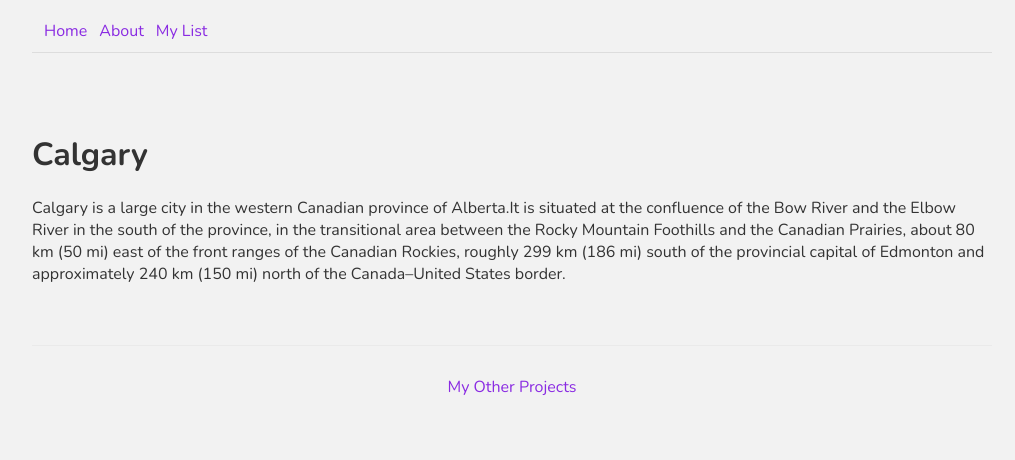
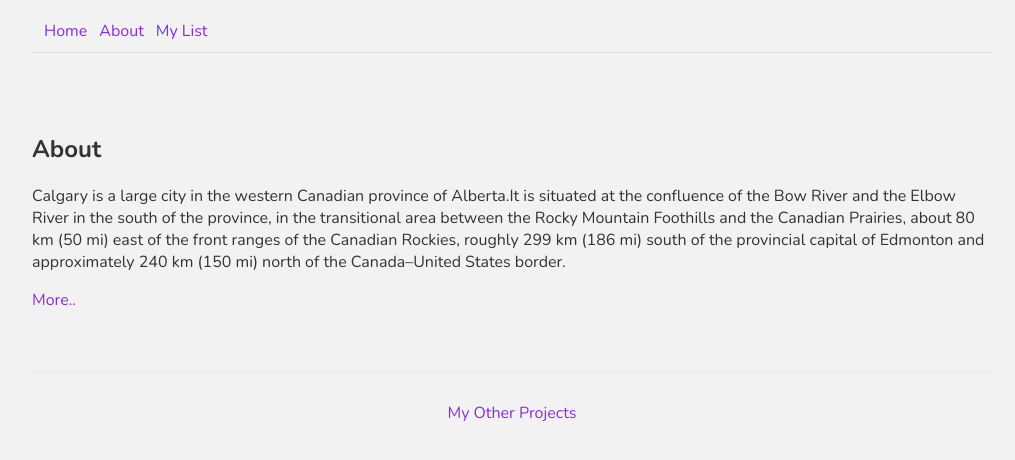
Before and after one commit to sidchopp/next-list, a Next.js app: page /about in a window 1280 px wide. Shown: the top 460 px of the page, without its empty margins (128-1143 px from the left). Built offline with nearby package versions, Linux system fonts and the light colour scheme.

Commit message:
Calgary website's url included in about page

```diff
--- a/pages/about.js
+++ b/pages/about.js
@@ -1,7 +1,7 @@
 const About = () => {
   return (
     <div>
-      <h1> Calgary</h1>
+      <h2> About</h2>
       <p>
         Calgary is a large city in the western Canadian province of Alberta.It
         is situated at the confluence of the Bow River and the Elbow River in
@@ -11,6 +11,15 @@ const About = () => {
         south of the provincial capital of Edmonton and approximately 240 km
         (150 mi) north of the Canada–United States border.
       </p>
+      <p>
+        <a
+          href="https://www.calgary.ca/"
+          target="_blank"
+          rel="noopener noreferrer"
+        >
+          More..
+        </a>
+      </p>
     </div>
   );
 };
--- a/pages/index.js
+++ b/pages/index.js
@@ -13,7 +13,7 @@ export default function Home() {
 
       <main>
         <h1 className={styles.title}>
-          Hi, I m Sid and this is my first{" "}
+          Hi, I m <i>Sid</i> & this is my first{" "}
           <a
             href="https://nextjs.org"
             target="_blank"
--- a/styles/Home.module.css
+++ b/styles/Home.module.css
@@ -49,7 +49,7 @@
 }
 
 .title {
-  margin-bottom: 50px;
+  margin: 1.5rem 0;
   line-height: 1.15;
   font-size: 2rem;
 }
@@ -60,9 +60,9 @@
 }
 
 .description {
-  margin: 4rem 0;
+  margin: 1rem 0;
   line-height: 1.5;
-  font-size: 1.5rem;
+  font-size: 1.2rem;
 }
 
 .code {
```
